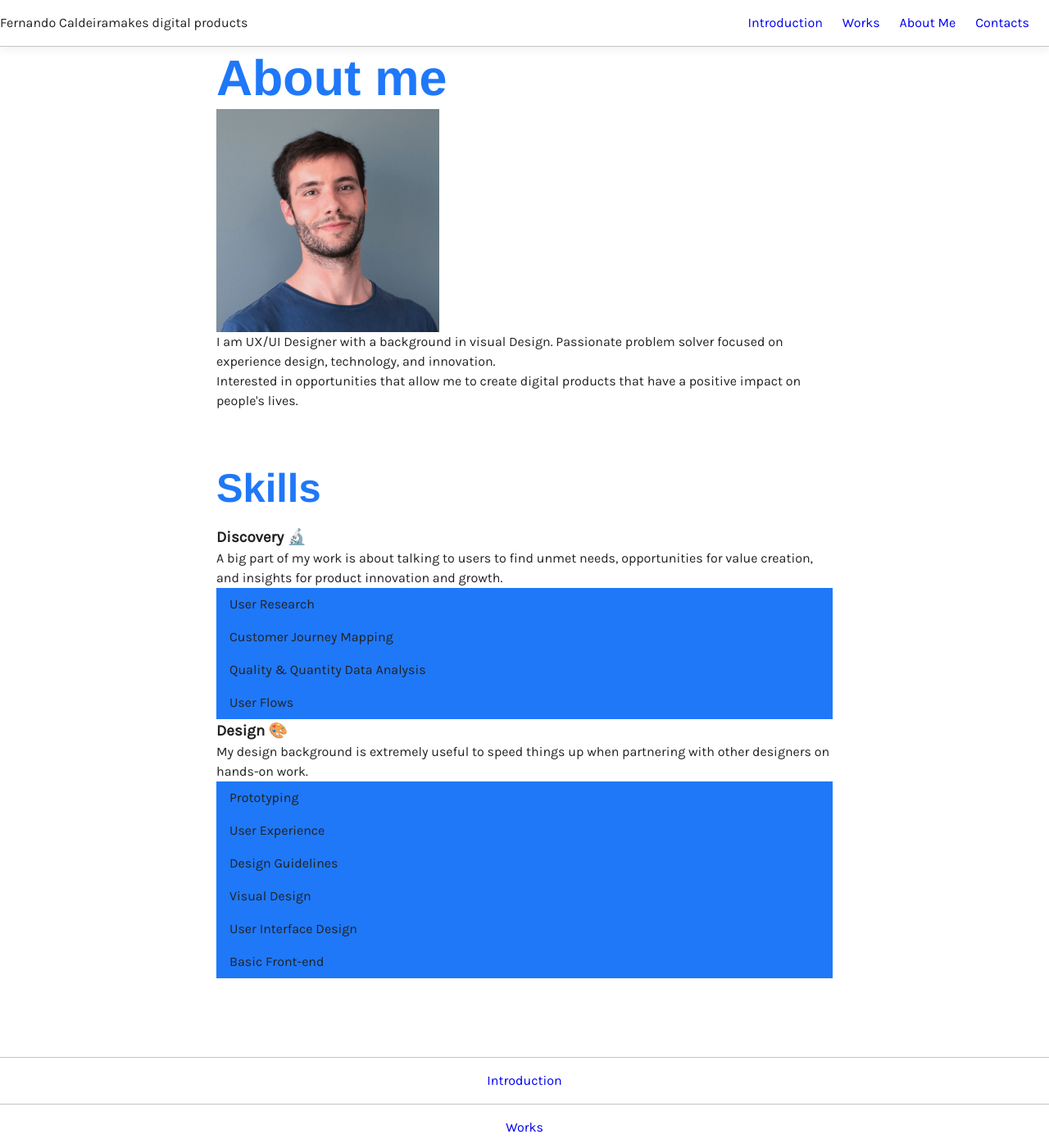
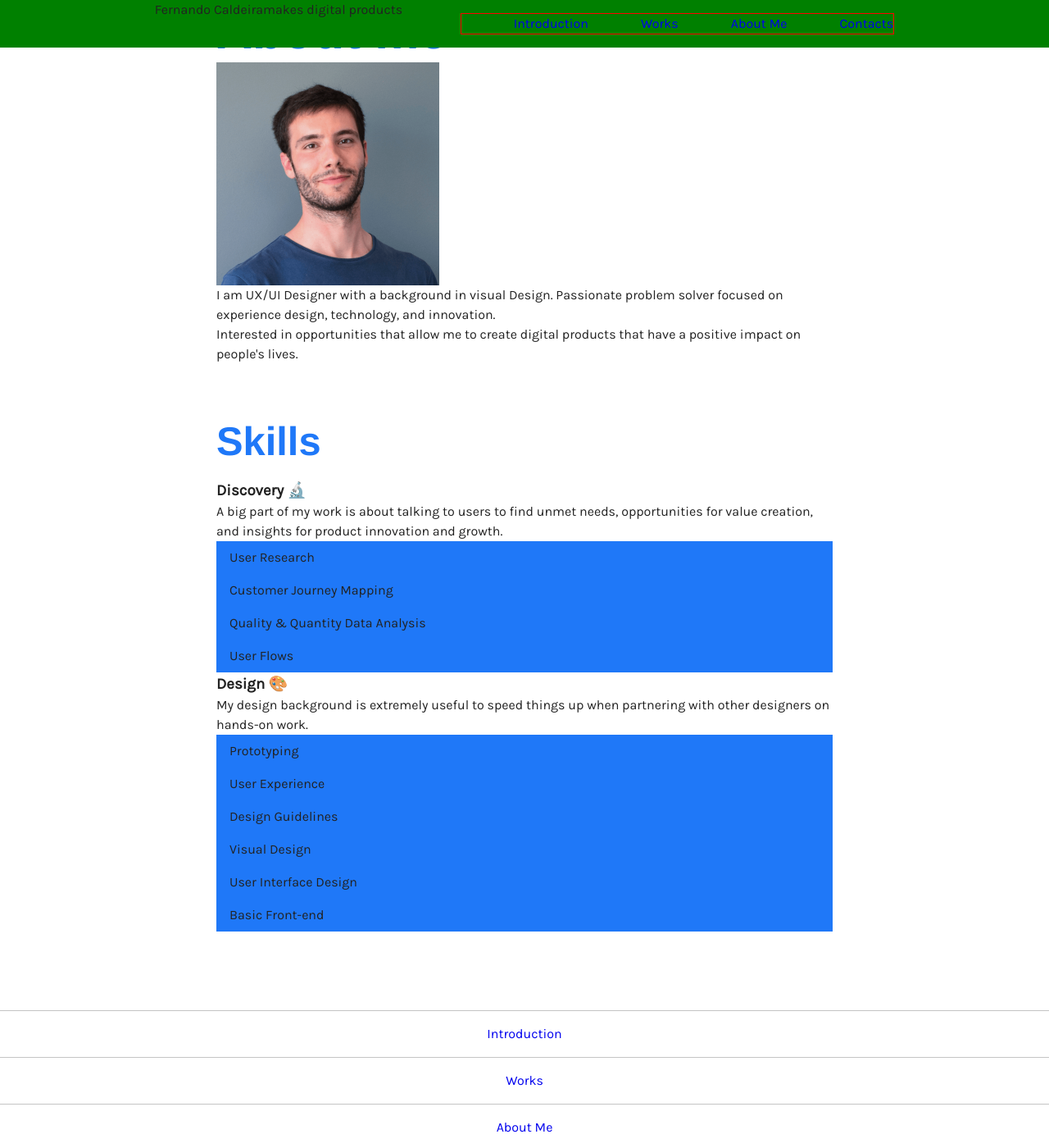
Before and after one commit to FernandoCaldeira/jekyllsite, a Jekyll site: the page built from aboutme.markdown, in a window 1280 px wide and 1400 px high. Shown: the whole window at 82% size. Built offline with Jekyll 4.4.1, drawn with Linux system fonts in a browser that asks for light colours; some web fonts are replaced.

Commit message:
responsive navbar structure

```diff
--- a/_includes/header.html
+++ b/_includes/header.html
@@ -1,5 +1,10 @@
 <header>
+  <p class="nav-title">{{ site.data.samplelist.docs_list_title }}<span>makes digital products</span></p>
+  <input type="checkbox" id="nav-toggle" class="nav-toggle">
   <nav>
     {%- include navigation.html -%}
   </nav>
+  <label for="nav-toggle" class="nav-toggle-label">
+    <span></span>
+  </label>
 </header>
--- a/_includes/navigation.html
+++ b/_includes/navigation.html
@@ -1,4 +1,3 @@
-<p>{{ site.data.samplelist.docs_list_title }}<span>makes digital products</span></p>
 <ul>
     {% for navlinks in site.data.samplelist.docs %}
     <li><a href="{{site.baseurl}}/{{ navlinks.url }}">{{ navlinks.title }}</a></li>
--- a/_sass/mystyles.scss
+++ b/_sass/mystyles.scss
@@ -87,6 +87,8 @@
 }
 
 header {
+    /*
+    PRIMEIRA ITERAÇÃO DO FERNANDO
     nav {
         display: flex;
         align-items: baseline;
@@ -102,7 +104,117 @@
             }
         }
     }
+    */
+    background: green;
+    text-align: center;
+    position: fixed;
+    z-index: 999;
+    width: 100%;
+
+    .nav-toggle {
+        display: none;
+        /*antiga checkbox*/
+    }
+
+    .nav-toggle-label {
+       position: absolute;
+       top: 0;
+       right: 0;
+       margin-right: $space-xl;
+       border: 1px solid red;
+       height: 100%;
+       display: flex;
+       align-items: center;
+
+       span, span::before, span::after {
+           display: block;
+           background: white;
+           height: 2px;
+           width: 24px;
+           border-radius: 2px;
+           position: relative;
+           //estilizar o x aqui é onde vou meter o hamburguer icon
+       }
+
+       @media screen and (min-width: 800px){
+        display: none;
+        }
+    }
+
+    nav {
+        position: absolute;
+        text-align: left;
+        top: 100%;
+        left: 0;
+        background: yellow;
+        width: 100%;
+        transform: scale(1, 0);
+        transform-origin: top;
+        transition: transform 400ms ease-in-out;
+
+        li {
+            margin-bottom: 1rem;
+            margin-left: 1rem;
+
+            a {
+                /*aqui estilizar as fonts*/
+                opacity: 0;
+                transition: opacity 150ms ease-in-out;
+                &:hover {
+                    /*color*/
+                }
+            }
+
+        }
+    }
+
+    .nav-toggle:checked ~ nav {
+        transform: scale(1,1);
+    }
+
+    .nav-toggle:checked ~ nav a {
+        opacity: 1;
+        transition: opacity 250ms ease-in-out 250ms;
+    }
+
+    @media screen and (min-width: 800px){
+        display: grid;
+        grid-template-columns: 1fr auto minmax(600px, 3fr) 1fr;
+
+        .nav-title {
+            grid-column: 2 / 3;
+        }
+
+        nav {
+            /*confirmar se posso usar isto*/
+            all: unset;
+            grid-column: 3 / 4;
+            display: flex;
+            justify-content: flex-end;
+            align-items: center;
+
+            ul {
+                display: flex;
+                justify-content: flex-end;
+                border: 1px solid red;
+
+                li {
+                    margin-left: $space-xl;
+                    margin-bottom: 0;
+
+                    a {
+                        opacity: 1;
+                    }
+
+                }
+
+
+            }
+
+        }
+    }
 }
+
 
 footer {
 
```
